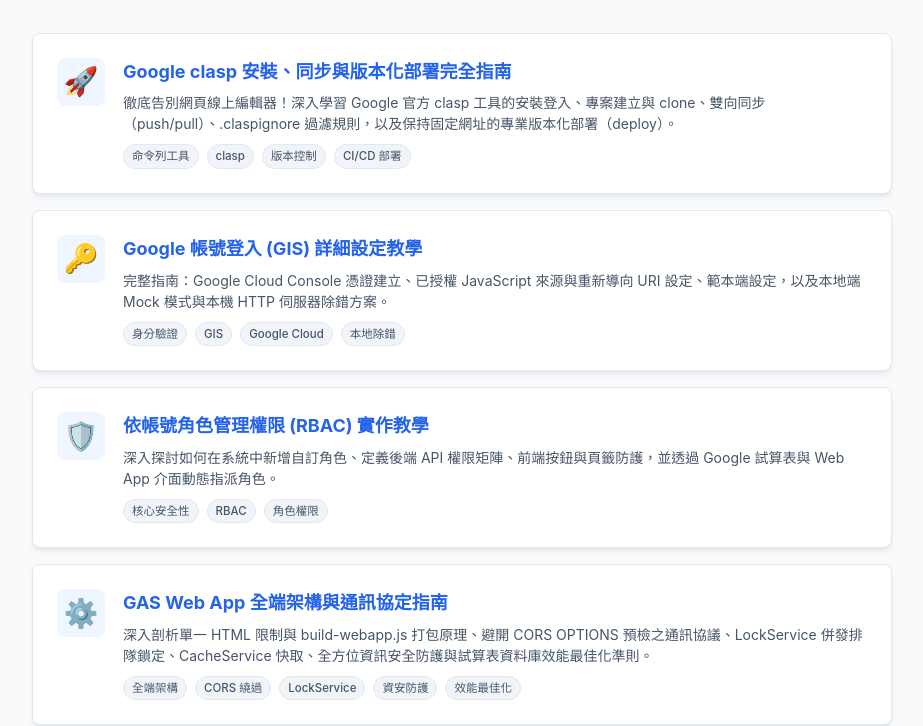
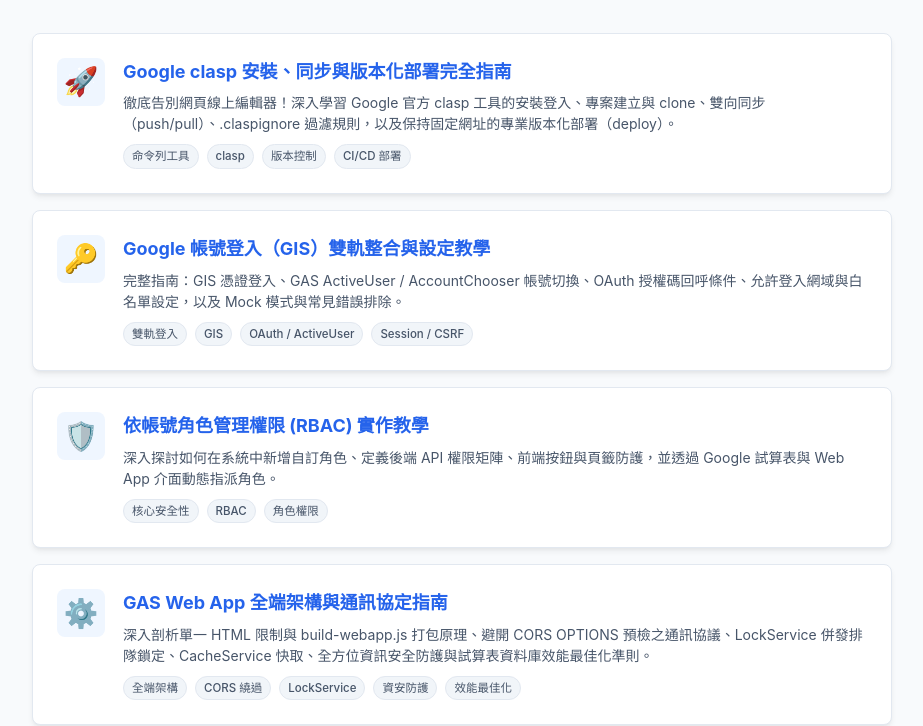
Before and after one commit to cookeyholder/GAS-Course-Web-Template, a website: page docs/index.html in a window 1280 px wide. Shown: the part 113-839 px from the top of the page, without its empty margins (178-1101 px from the left). Drawn offline with Linux system fonts and the light colour scheme.

Commit message:
docs: 同步更新 README 與文件索引說明 (3.2)

```diff
--- a/docs/index.html
+++ b/docs/index.html
@@ -157,13 +157,13 @@
       <a href="gis-login-guide.html" class="doc-card">
         <div class="card-icon">🔑</div>
         <div class="card-body">
-          <h2>Google 帳號登入 (GIS) 詳細設定教學</h2>
-          <p>完整指南：Google Cloud Console 憑證建立、已授權 JavaScript 來源與重新導向 URI 設定、範本端設定，以及本地端 Mock 模式與本機 HTTP 伺服器除錯方案。</p>
+          <h2>Google 帳號登入（GIS）雙軌整合與設定教學</h2>
+          <p>完整指南：GIS 憑證登入、GAS ActiveUser / AccountChooser 帳號切換、OAuth 授權碼回呼條件、允許登入網域與白名單設定，以及 Mock 模式與常見錯誤排除。</p>
           <div class="meta">
-            <span class="pill">身分驗證</span>
+            <span class="pill">雙軌登入</span>
             <span class="pill">GIS</span>
-            <span class="pill">Google Cloud</span>
-            <span class="pill">本地除錯</span>
+            <span class="pill">OAuth / ActiveUser</span>
+            <span class="pill">Session / CSRF</span>
           </div>
         </div>
       </a>
```
Also changed, not shown: openspec/changes/2026-11-18-port-ksvs-gis-rpc-and-quality/tasks.md (+1 -1 lines), README.md.
